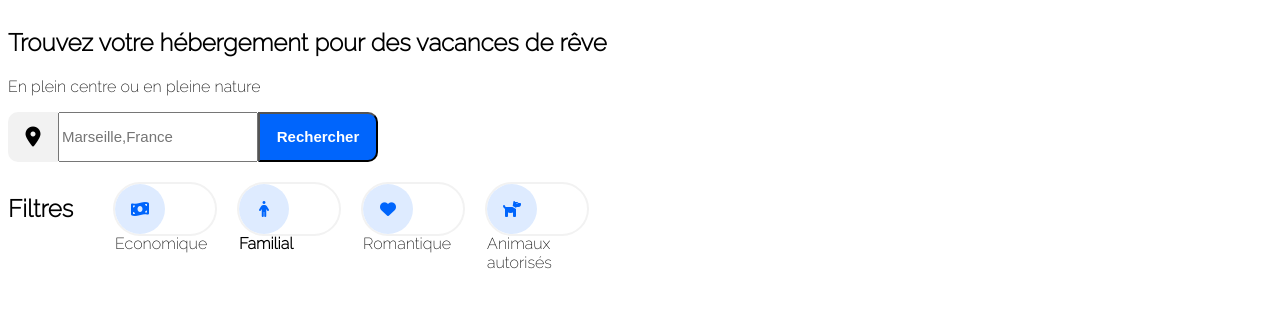
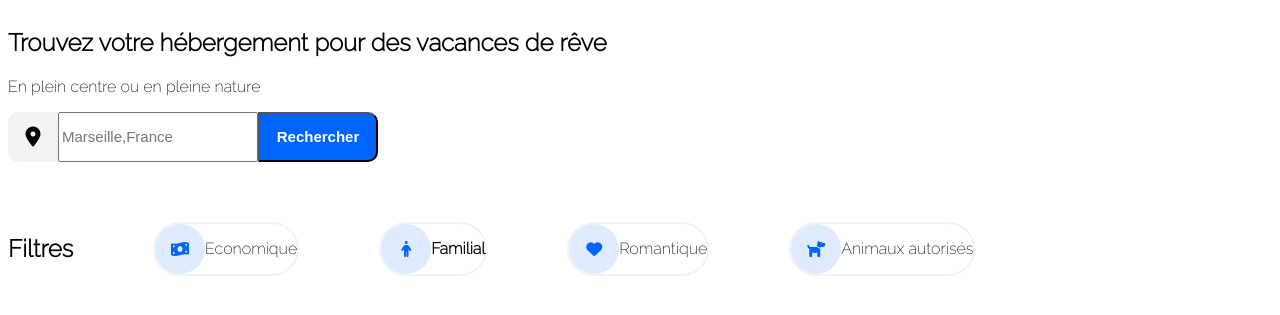
Before and after one commit to Melou15/cpm2-2022-s1-booki-roig-melissa, a plain HTML site: page index.html in a window 1280 px wide. Shown: the part 125-440 px from the top of the page. Drawn offline with Linux system fonts and the light colour scheme.

Commit message:
texte à coté des icones

```diff
--- a/index.html
+++ b/index.html
@@ -43,7 +43,7 @@
 		<div id="filtre">
 			<div class="filter"><h2>Filtres</h2></div>
 
-			<div class="categorie texte-icon">
+			<div class="categorie">
 				<div class="contour">
 					<i class="fa-solid fa-money-bill-wave rond_bleu centrage"></i>
 					<div> Economique</div>
--- a/style.css
+++ b/style.css
@@ -113,10 +113,14 @@ button
 
 .contour{
     border: 2px solid #F2F2F2;
-    width: 100px;
+    width: auto;
     height: 50px;
     border-radius: 30px;
     margin-right: 20px;
+    display: flex;
+    justify-content: space-between;
+    align-items: center;
+    margin: 40px;
 }
 
 .rond_bleu{
@@ -132,9 +136,3 @@ button
     justify-content: center;
     align-items: center;
 }
-
-.texte-icon{
-    display: flex;
-    justify-content: space-between;
-    align-items: center;
-}
```
